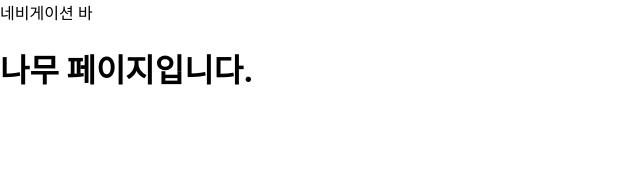
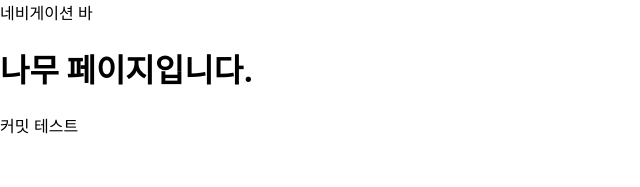
Before and after one commit to Team-Algebra/boonbae-frontend, a React (Create React App) app in the folder boonbae/: page /tree in a window 1280 px wide. Shown: the top 187 px of the page, without its empty margins (0-640 px from the left). Built offline with nearby package versions, Linux system fonts and the light colour scheme.

Commit message:
test: 커밋 테스트
- 커밋 테스트

```diff
--- a/boonbae/src/pages/Tree/Tree.jsx
+++ b/boonbae/src/pages/Tree/Tree.jsx
@@ -1,6 +1,9 @@
 const Tree = () => {
     return (
-        <h1>나무 페이지입니다.</h1>
+        <>
+            <h1>나무 페이지입니다.</h1>
+            커밋 테스트
+        </>
     )
 }
 
```
